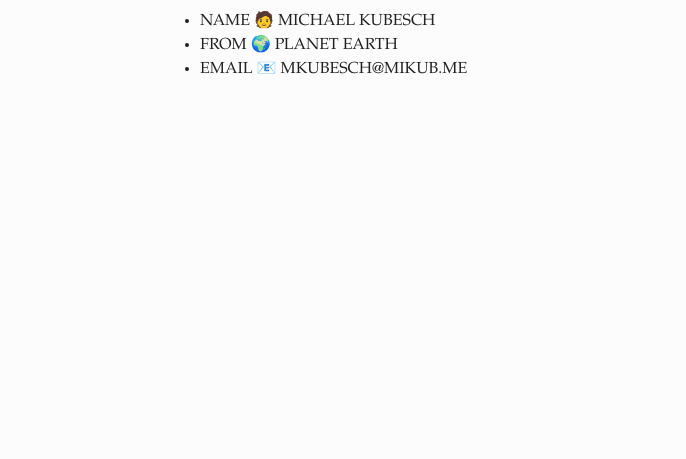
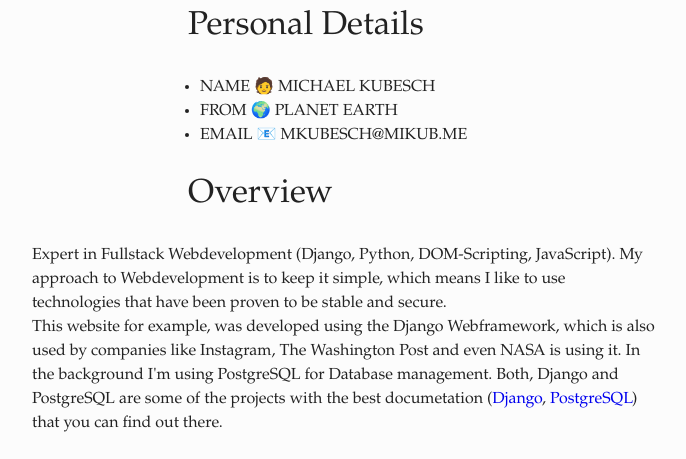
Before and after one commit to M-Kub/myblog, a Django app: template home/templates/home/about.html in a window 1280 px wide. Shown: the part 471-930 px from the top of the page, without its empty margins (296-982 px from the left). Before the commit the page ends 545 px from the top, so only its background shows below. Run offline with Django 3.2, Linux system fonts and the light colour scheme; the template is opened without the code that fills it, so the values that code supplies are empty.

Commit message:
About changes

```diff
--- a/home/templates/home/about.html
+++ b/home/templates/home/about.html
@@ -9,23 +9,34 @@
 
 
 <picture>
-	<source srcset="{% static 'images/wald.avif' %}" type="image/AVIF" >
+
+	<img src="{% static 'images/wald.avif' %}"  alt="shadow of myself" class="center" />
+
 </picture>
 
-
-<p class="center">
-Hi, I'm Michael, and currently I live in a small town in the middle of germany in the state of Hesse. I am a self taught programmer,
-over the last years I gained knowledge in Python, SQL, Django, JavaScript and some other languages.
-I am espacially intersted in ComputerNetworks, Browsers and how they interact with the operating system.
-</p>
-
-
+<h2 class="center">Personal Details</h2>
 <ul class="about">
 	<li>	Name  🧑 	Michael Kubesch</li>
 	<li>	From  🌍 	Planet Earth</li>
 	<li>	Email 📧 	mkubesch@mikub.me</li>
 </ul>
 
+<h2 class="center">Overview</h2>
+<p>
+Expert in Fullstack Webdevelopment (Django, Python, DOM-Scripting, JavaScript).
+My approach to Webdevelopment is to keep it simple, which means I like to use technologies
+that have been proven to be stable and secure. <br>This website for example, was developed using
+the Django Webframework, which is also used by companies like Instagram,
+The Washington Post and even NASA is using it.
+In the background I'm using PostgreSQL for Database management.
+Both, Django and PostgreSQL are some of the projects with the best documetation
+(<a href="https://docs.djangoproject.com/en/3.1/">Django</a>, <a href="https://www.postgresql.org/docs/current/">PostgreSQL</a>)
+that you can find out there.
+</p>
+
+
+
+
 <p>
 
 </p>
--- a/home/templates/home/index.html
+++ b/home/templates/home/index.html
@@ -8,12 +8,12 @@
     <meta name="viewport" content="width=device-width, initial-scale=1">
     <link rel="stylesheet" href={% static 'css/style.css' %}>
     <link rel="shortcut icon" type="image/x-icon" href={% static 'images/mikub-logo.png' %}>
-    <title>{% block title %}Blog{% endblock title %}</title>
+    <title>{% block title %}Mikub IT{% endblock title %}</title>
 </head>
 
 <body>
     <header>
-        <h1><a href="{% url 'post_list' %}">MICHAELS BLOG</a></h1>
+        <h1><a href="{% url 'post_list' %}">MIKUB IT</a></h1>
 
         <nav>
             <ul>
```
